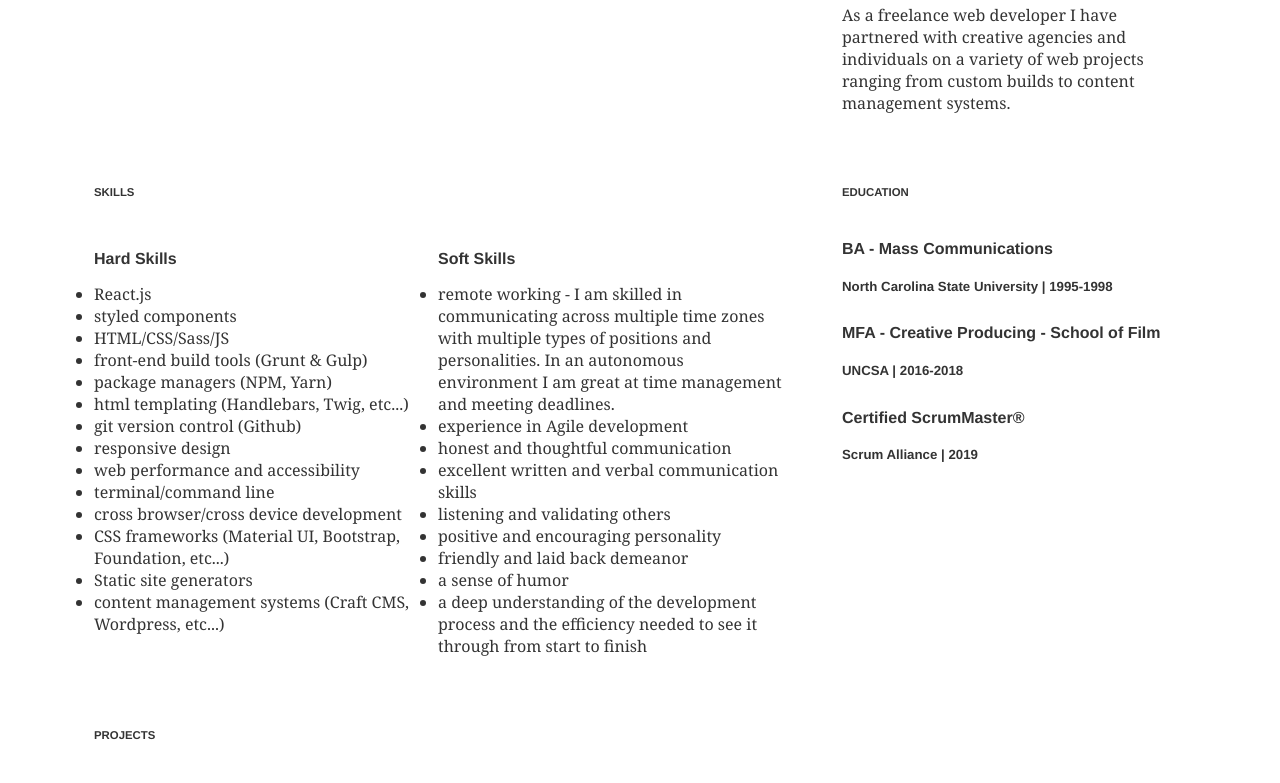
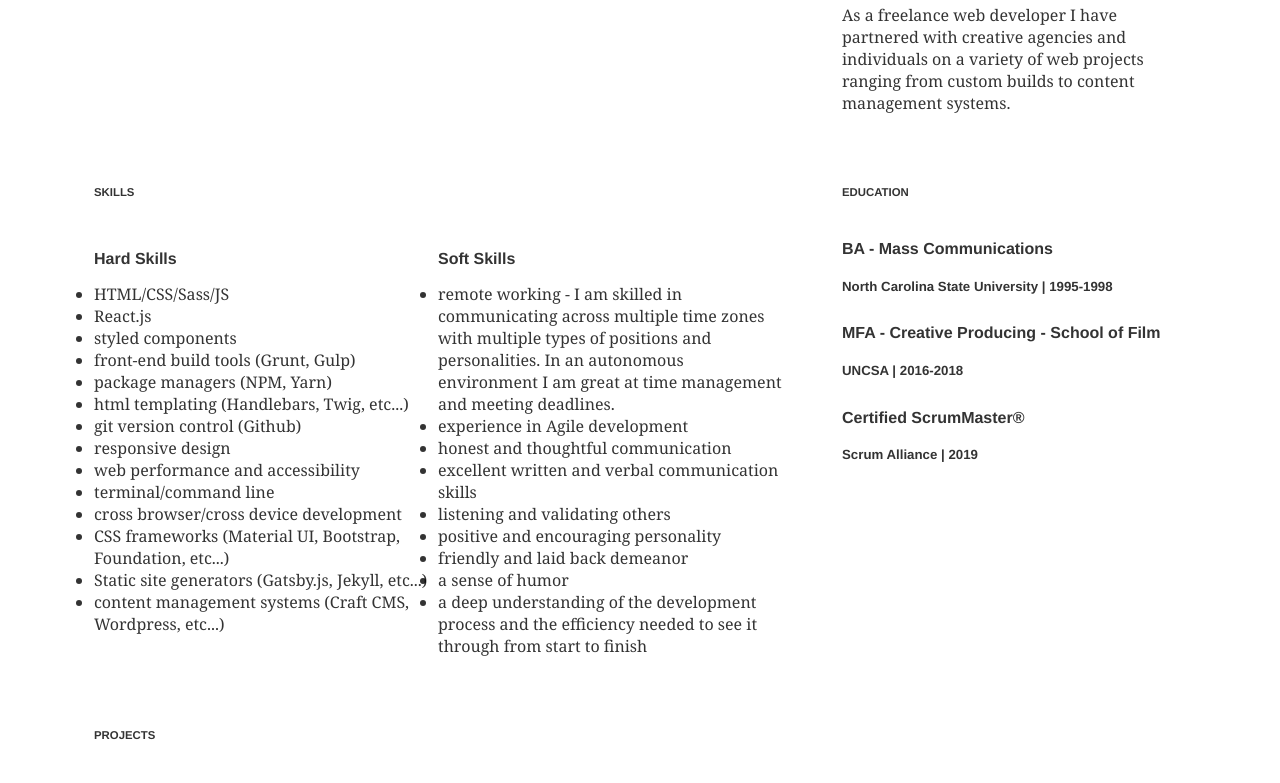
Before and after one commit to sethburtonhall/home-page, a Gatsby site: page / in a window 1280 px wide. Shown: the part 602-1385 px from the top of the page. Built offline with nearby package versions, Linux system fonts and the light colour scheme; Gatsby itself is replaced by a stand-in of ours; some packages are replaced by stand-ins of ours; what typography-theme-funston would draw is missing.

Commit message:
revised hard skills

```diff
--- a/src/data/data.js
+++ b/src/data/data.js
@@ -25,10 +25,10 @@ export const jobs = [
 ]
 
 export const hardSkills = [
+  "HTML/CSS/Sass/JS",
   "React.js",
   "styled components",
-  "HTML/CSS/Sass/JS",
-  "front-end build tools (Grunt & Gulp)",
+  "front-end build tools (Grunt, Gulp)",
   "package managers (NPM, Yarn)",
   "html templating (Handlebars, Twig, etc...)",
   "git version control (Github)",
@@ -37,7 +37,7 @@ export const hardSkills = [
   "terminal/command line",
   "cross browser/cross device development",
   "CSS frameworks (Material UI, Bootstrap, Foundation, etc...)",
-  "Static site generators",
+  "Static site generators (Gatsby.js, Jekyll, etc...)",
   "content management systems (Craft CMS, Wordpress, etc...)",
 ]
 
```
